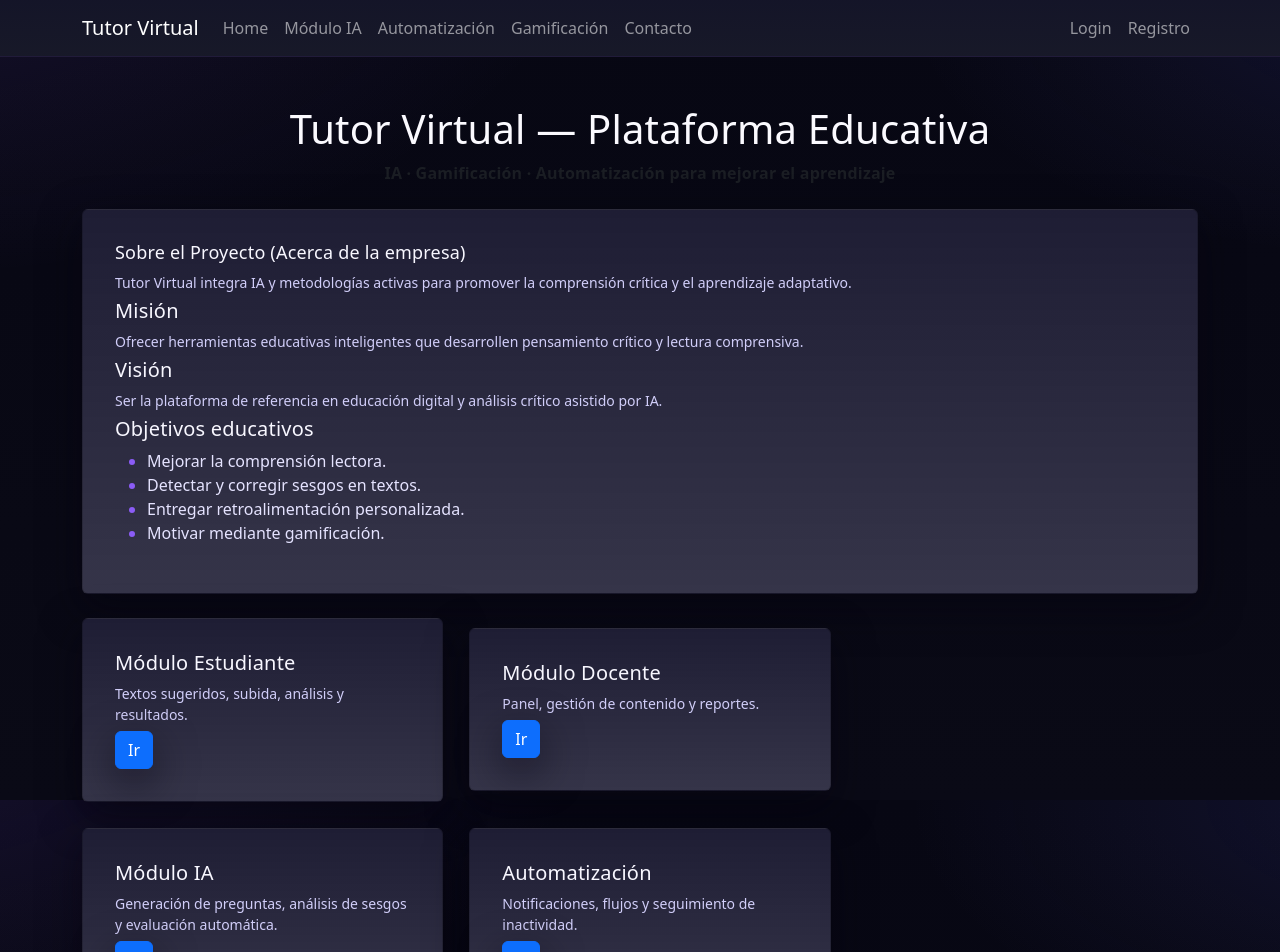
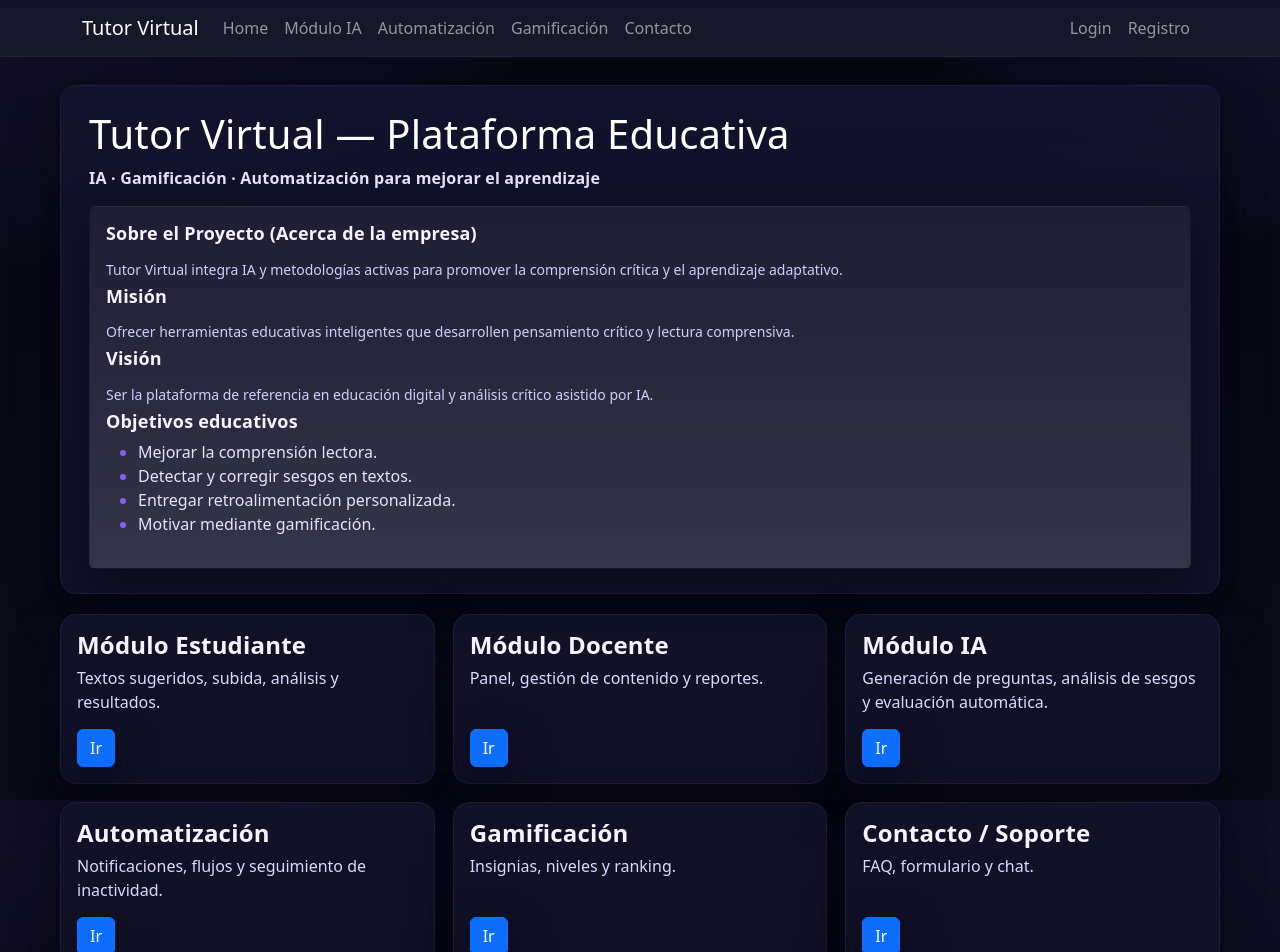
Before and after one commit to kenyiYR/TUTOR-VIRTUAL-DE-LECTURA-CR-TICA, a React (Vite) app: page / in a window 1280 px wide. Shown: the top 952 px of the page. Built offline with nearby package versions, Linux system fonts and the light colour scheme; no server answers.

Commit message:
feat(home): grilla 1-2-3 columnas, tarjetas de altura pareja y hero compacto

```diff
--- a/src/frontend/pages/Home/Home.jsx
+++ b/src/frontend/pages/Home/Home.jsx
@@ -1,54 +1,89 @@
-// src/frontend/pages/Home/Home.jsx
 import React from "react";
 import { Container, Row, Col, Card, Button } from "react-bootstrap";
 import { Link } from "react-router-dom";
 import { useAuth } from "../../../context/AuthContext";
+import "../../styles/home.css";
 
 export default function Home() {
   const { user } = useAuth();
 
   return (
-    <Container className="my-5">
-      <header className="text-center mb-4">
+    <div className="home-container">
+      <section className="home-hero">
         <h1>Tutor Virtual — Plataforma Educativa</h1>
-        <p className="text-muted">IA · Gamificación · Automatización para mejorar el aprendizaje</p>
-      </header>
+        <p>IA · Gamificación · Automatización para mejorar el aprendizaje</p>
 
-      <Card className="mb-4">
-        <Card.Body>
+        {/* bloque de “sobre el proyecto” que ya tenías */}
+        <div className="card" style={{marginTop:16}}>
           <h3>Sobre el Proyecto (Acerca de la empresa)</h3>
           <p>Tutor Virtual integra IA y metodologías activas para promover la comprensión crítica y el aprendizaje adaptativo.</p>
 
-          <h5>Misión</h5>
+          <h3>Misión</h3>
           <p>Ofrecer herramientas educativas inteligentes que desarrollen pensamiento crítico y lectura comprensiva.</p>
 
-          <h5>Visión</h5>
+          <h3>Visión</h3>
           <p>Ser la plataforma de referencia en educación digital y análisis crítico asistido por IA.</p>
 
-          <h5>Objetivos educativos</h5>
+          <h3>Objetivos educativos</h3>
           <ul>
             <li>Mejorar la comprensión lectora.</li>
             <li>Detectar y corregir sesgos en textos.</li>
             <li>Entregar retroalimentación personalizada.</li>
             <li>Motivar mediante gamificación.</li>
           </ul>
-        </Card.Body>
-      </Card>
+        </div>
+      </section>
 
-      <Row className="g-3">
-        <Col md={4}><Card className="h-100"><Card.Body><h5>Módulo Estudiante</h5><p>Textos sugeridos, subida, análisis y resultados.</p><Link to="/estudiante"><Button>Ir</Button></Link></Card.Body></Card></Col>
-        <Col md={4}><Card className="h-100"><Card.Body><h5>Módulo Docente</h5><p>Panel, gestión de contenido y reportes.</p><Link to="/docente"><Button>Ir</Button></Link></Card.Body></Card></Col>
-        <Col md={4}><Card className="h-100"><Card.Body><h5>Módulo IA</h5><p>Generación de preguntas, análisis de sesgos y evaluación automática.</p><Link to="/ia"><Button>Ir</Button></Link></Card.Body></Card></Col>
+      {/* Grilla de módulos */}
+      <section className="tiles-grid">
+        <article className="tile-card">
+          <h4 className="tile-title">Módulo Estudiante</h4>
+          <p className="tile-desc">Textos sugeridos, subida, análisis y resultados.</p>
+          <div className="tile-actions">
+            <a className="btn btn-primary" href="/estudiante/lecturas">Ir</a>
+          </div>
+        </article>
 
-        <Col md={4}><Card className="h-100"><Card.Body><h5>Automatización</h5><p>Notificaciones, flujos y seguimiento de inactividad.</p><Link to="/automatizacion"><Button>Ir</Button></Link></Card.Body></Card></Col>
-        <Col md={4}><Card className="h-100"><Card.Body><h5>Gamificación</h5><p>Insignias, niveles y ranking.</p><Link to="/gamificacion"><Button>Ir</Button></Link></Card.Body></Card></Col>
-        <Col md={4}><Card className="h-100"><Card.Body><h5>Contacto / Soporte</h5><p>FAQ, formulario y chat.</p><Link to="/contacto"><Button>Ir</Button></Link></Card.Body></Card></Col>
-      </Row>
+        <article className="tile-card">
+          <h4 className="tile-title">Módulo Docente</h4>
+          <p className="tile-desc">Panel, gestión de contenido y reportes.</p>
+          <div className="tile-actions">
+            <a className="btn btn-primary" href="/docente/lecturas">Ir</a>
+          </div>
+        </article>
 
-      <footer className="text-center mt-4">
-        {user ? <small className="text-muted">Sesión iniciada como <strong>{user.role}</strong> — {user.email}</small> :
-          <small className="text-muted">Inicia sesión para ver tu módulo personalizado.</small>}
-      </footer>
-    </Container>
+        <article className="tile-card">
+          <h4 className="tile-title">Módulo IA</h4>
+          <p className="tile-desc">Generación de preguntas, análisis de sesgos y evaluación automática.</p>
+          <div className="tile-actions">
+            <a className="btn btn-primary" href="/ia">Ir</a>
+          </div>
+        </article>
+
+        <article className="tile-card">
+          <h4 className="tile-title">Automatización</h4>
+          <p className="tile-desc">Notificaciones, flujos y seguimiento de inactividad.</p>
+          <div className="tile-actions">
+            <a className="btn btn-primary" href="/automatizacion">Ir</a>
+          </div>
+        </article>
+
+        <article className="tile-card">
+          <h4 className="tile-title">Gamificación</h4>
+          <p className="tile-desc">Insignias, niveles y ranking.</p>
+          <div className="tile-actions">
+            <a className="btn btn-primary" href="/gamificacion">Ir</a>
+          </div>
+        </article>
+
+        <article className="tile-card">
+          <h4 className="tile-title">Contacto / Soporte</h4>
+          <p className="tile-desc">FAQ, formulario y chat.</p>
+          <div className="tile-actions">
+            <a className="btn btn-primary" href="/contacto">Ir</a>
+          </div>
+        </article>
+      </section>
+    </div>
   );
 }
--- /dev/null
+++ b/src/frontend/styles/home.css
@@ -0,0 +1,56 @@
+/* contenedor decente */
+.home-container{
+  max-width: 1200px;
+  margin: 0 auto;
+  padding: 0 20px 40px;
+}
+
+/* hero compacto */
+.home-hero{
+  margin: 28px 0 20px;
+  background: linear-gradient(180deg, rgba(19,18,44,.96), rgba(19,18,44,.88));
+  border: 1px solid var(--border);
+  border-radius: var(--radius);
+  box-shadow: var(--shadow);
+  padding: 24px 28px;
+}
+
+/* grilla responsiva */
+.tiles-grid{
+  display: grid;
+  gap: 18px;
+  grid-template-columns: 1fr;            /* móvil */
+}
+@media (min-width: 720px){
+  .tiles-grid{ grid-template-columns: repeat(2, 1fr); }
+}
+@media (min-width: 1100px){
+  .tiles-grid{ grid-template-columns: repeat(3, 1fr); }
+}
+
+/* tarjeta */
+.tile-card{
+  display: flex;
+  flex-direction: column;
+  min-height: 170px;                      /* altura base */
+  background: linear-gradient(180deg, rgba(18,17,41,.95), rgba(18,17,41,.85));
+  border: 1px solid var(--border);
+  border-radius: var(--radius);
+  box-shadow: var(--shadow);
+  padding: 16px;
+}
+.tile-title{
+  color:#f4f3ff; font-weight:800; margin: 0 0 6px;
+}
+.tile-desc{
+  color:#dcd9ff; margin: 0 0 12px;
+}
+.tile-actions{
+  margin-top: auto;                       /* empuja el botón al fondo */
+  display:flex; gap:10px; align-items:center;
+}
+
+/* tarjeta que ocupa 2 columnas (si quieres destacar una) */
+@media (min-width:1100px){
+  .tile-span-2{ grid-column: span 2; }
+}
```
